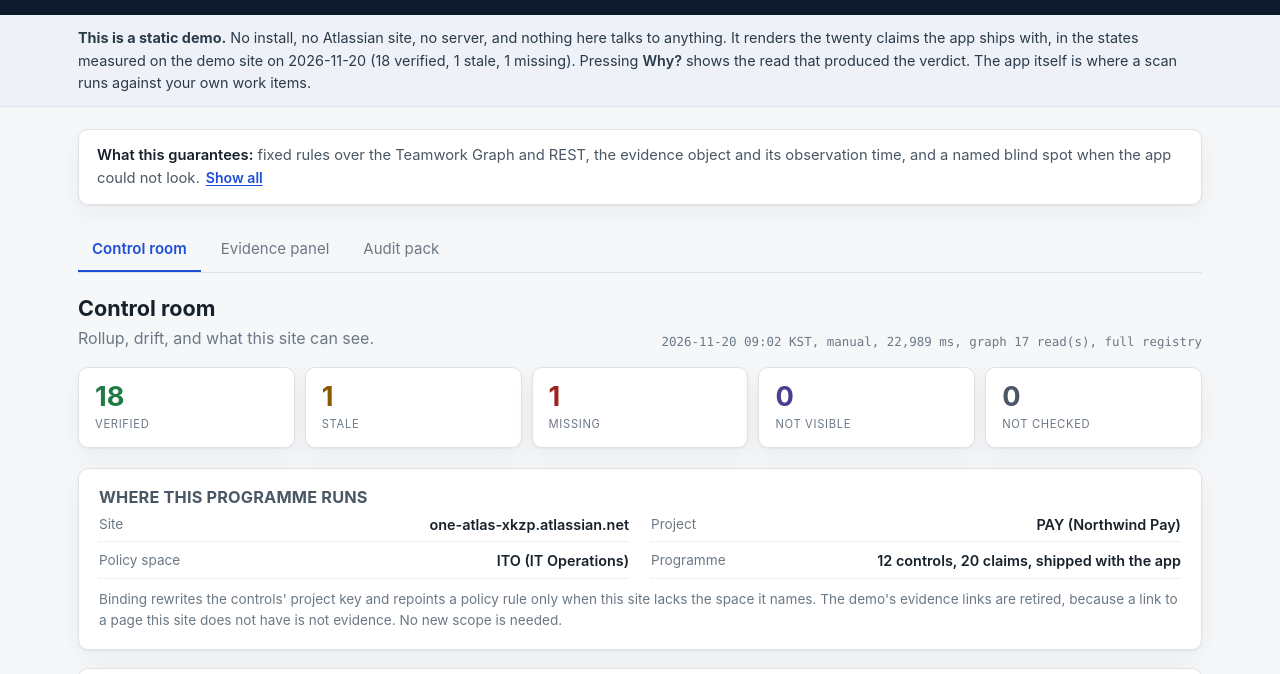
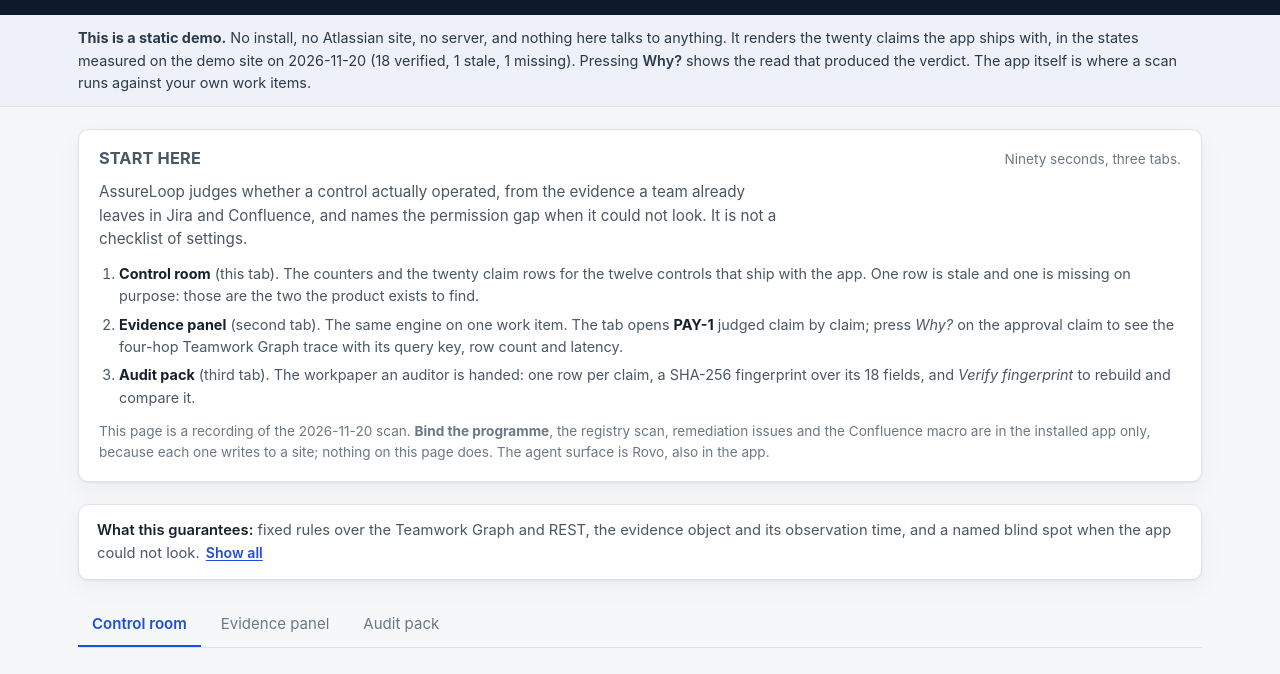
Before and after one commit to luke-shin-ai/assureloop-for-jira, a website: page docs/demo/index.html in a window 1280 px wide. Shown: the part 50-724 px from the top of the page. Drawn offline with Linux system fonts and the light colour scheme.

Commit message:
A judge's first screen says where to look, and the licence is the licence GitHub can read
LICENSE is now the canonical Apache-2.0 text with the copyright line in the appendix, which is what license detection needs; the previous file put the notice first and condensed the terms, so GitHub reported NOASSERTION. The static demo opens with a Start here card: one line on what the product decides, three steps to the Control room, the PAY-1 Evidence panel and the audit pack, and a note that Bind the programme and every other write are in the installed app only. README and manifest now state, in the same words, why the two unused grants stay until the next build, and the release that carries v6.50 is dated 2026-12-01 with the demo-site reissue instead of 2026-12-13.

```diff
--- a/docs/demo/index.html
+++ b/docs/demo/index.html
@@ -28,6 +28,19 @@
 </div>
 
 <main id="main" class="wrap" data-claims="20">
+  <section class="card start" aria-labelledby="start-title">
+    <div class="card-head">
+      <h2 id="start-title">Start here</h2>
+      <p class="muted small">Ninety seconds, three tabs.</p>
+    </div>
+    <p class="start-line">AssureLoop judges whether a control actually operated, from the evidence a team already leaves in Jira and Confluence, and names the permission gap when it could not look. It is not a checklist of settings.</p>
+    <ol class="start-steps">
+      <li><b>Control room</b> (this tab). The counters and the twenty claim rows for the twelve controls that ship with the app. One row is stale and one is missing on purpose: those are the two the product exists to find.</li>
+      <li><b>Evidence panel</b> (second tab). The same engine on one work item. The tab opens <b>PAY-1</b> judged claim by claim; press <em>Why?</em> on the approval claim to see the four-hop Teamwork Graph trace with its query key, row count and latency.</li>
+      <li><b>Audit pack</b> (third tab). The workpaper an auditor is handed: one row per claim, a SHA-256 fingerprint over its 18 fields, and <em>Verify fingerprint</em> to rebuild and compare it.</li>
+    </ol>
+    <p class="muted small">This page is a recording of the 2026-11-20 scan. <b>Bind the programme</b>, the registry scan, remediation issues and the Confluence macro are in the installed app only, because each one writes to a site; nothing on this page does. The agent surface is Rovo, also in the app.</p>
+  </section>
   <section class="boundary" data-boundary aria-label="What this pack guarantees">
     <p class="boundary-line">
       <span class="boundary-label">What this guarantees:</span> fixed rules over the Teamwork Graph and REST, the evidence object and its observation time, and a named blind spot when the app could not look.
--- a/docs/demo/styles.css
+++ b/docs/demo/styles.css
@@ -278,3 +278,13 @@ code, .mono { font-family: var(--mono); font-size: 0.86em; }
 .custom-row .custom-code { font-family: var(--mono); font-weight: 600; font-size: 0.82rem; }
 .custom-row .custom-name { flex: 1 1 220px; min-width: 0; overflow-wrap: anywhere; }
 .custom-row .custom-meta { font-family: var(--mono); font-size: 0.75rem; color: var(--ink-soft); }
+
+/* --- Start here: what this page is, and where to look first ---------------- */
+.start { margin-top: 22px; }
+.start-line { margin: 0 0 12px; color: var(--ink-soft); font-size: 0.95rem; max-width: 72ch; }
+.start-steps { margin: 0 0 12px; padding-left: 20px; color: var(--ink-soft); font-size: 0.9rem; display: grid; gap: 6px; }
+.start-steps b { color: var(--ink); }
+.start-steps li { line-height: 1.55; }
+@media (max-width: 620px) {
+  .start-steps { padding-left: 18px; }
+}
```
Also changed, not shown: manifest.yml (+19 -15 lines), README.md, 1 other file.
